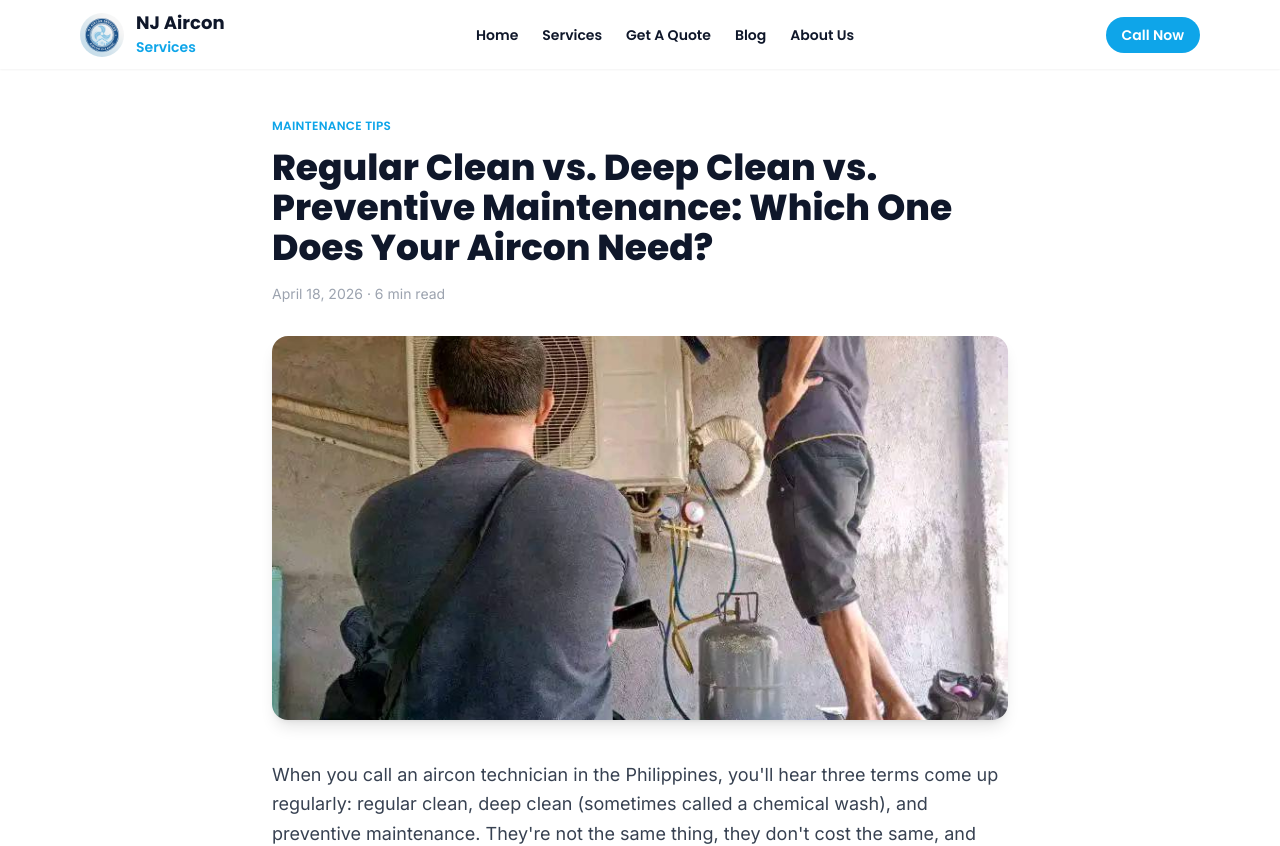
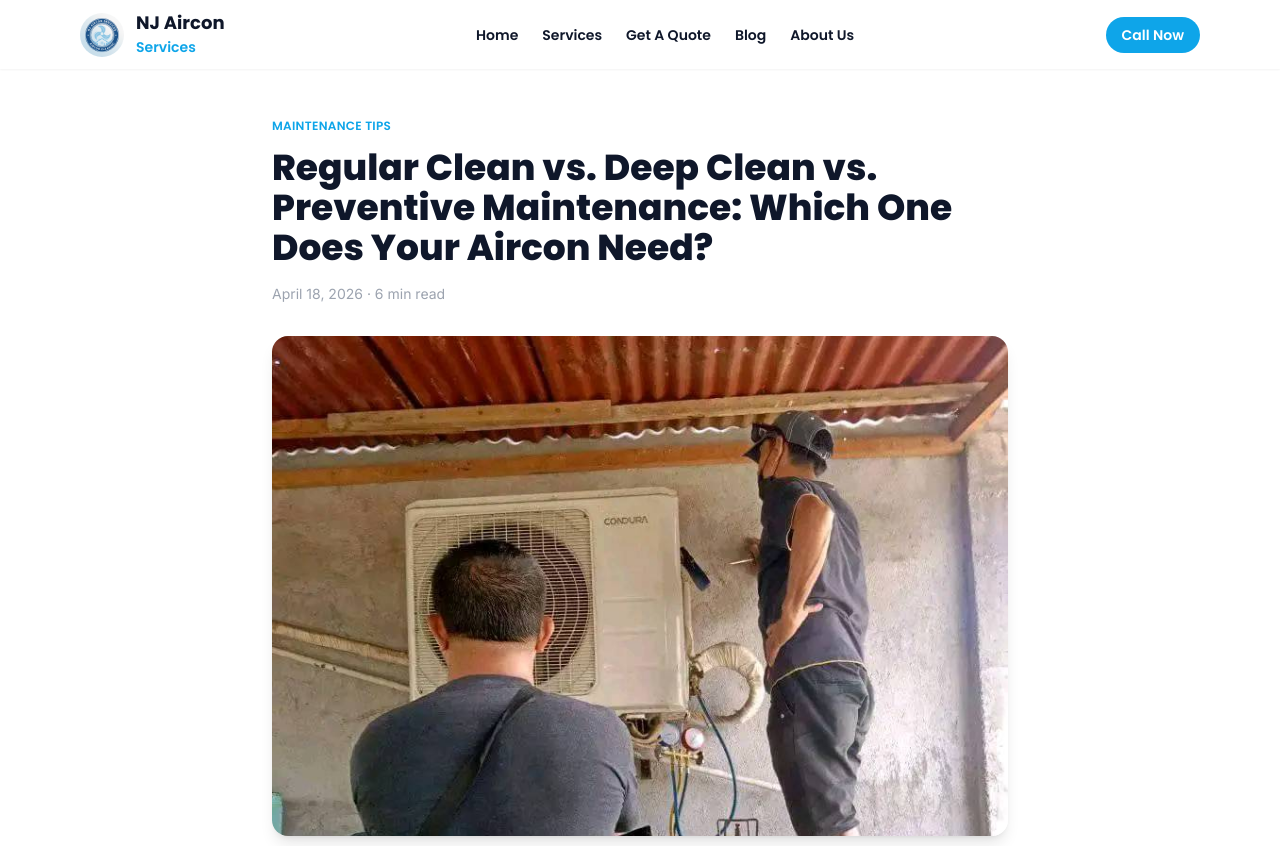
Before and after one commit to Foolhardyclown13/nj-aircon-services, a Next.js app: page /blog/regular-clean-vs-deep-clean-vs-preventive-maintenance in a window 1280 px wide. Shown: the top 846 px of the page. Built offline with nearby package versions, Linux system fonts and the light colour scheme.

Commit message:
emphasize standing technician in blog hero image

```diff
--- a/app/blog/regular-clean-vs-deep-clean-vs-preventive-maintenance/page.tsx
+++ b/app/blog/regular-clean-vs-deep-clean-vs-preventive-maintenance/page.tsx
@@ -57,12 +57,13 @@ export default function BlogPostRegularVsDeep() {
           </div>
 
           {/* Hero image */}
-          <div className="relative h-72 sm:h-96 rounded-2xl overflow-hidden shadow-lg mb-10">
+          <div className="relative h-96 sm:h-[500px] rounded-2xl overflow-hidden shadow-lg mb-10">
             <Image
               src="/images/blog-regular-vs-deep.jpg"
               alt="NJ Aircon Services technicians performing aircon service in Alabel Sarangani Province"
               fill
-              className="object-cover object-right"
+              className="object-cover"
+              style={{ objectPosition: "72% 15%" }}
               priority
             />
           </div>
```
